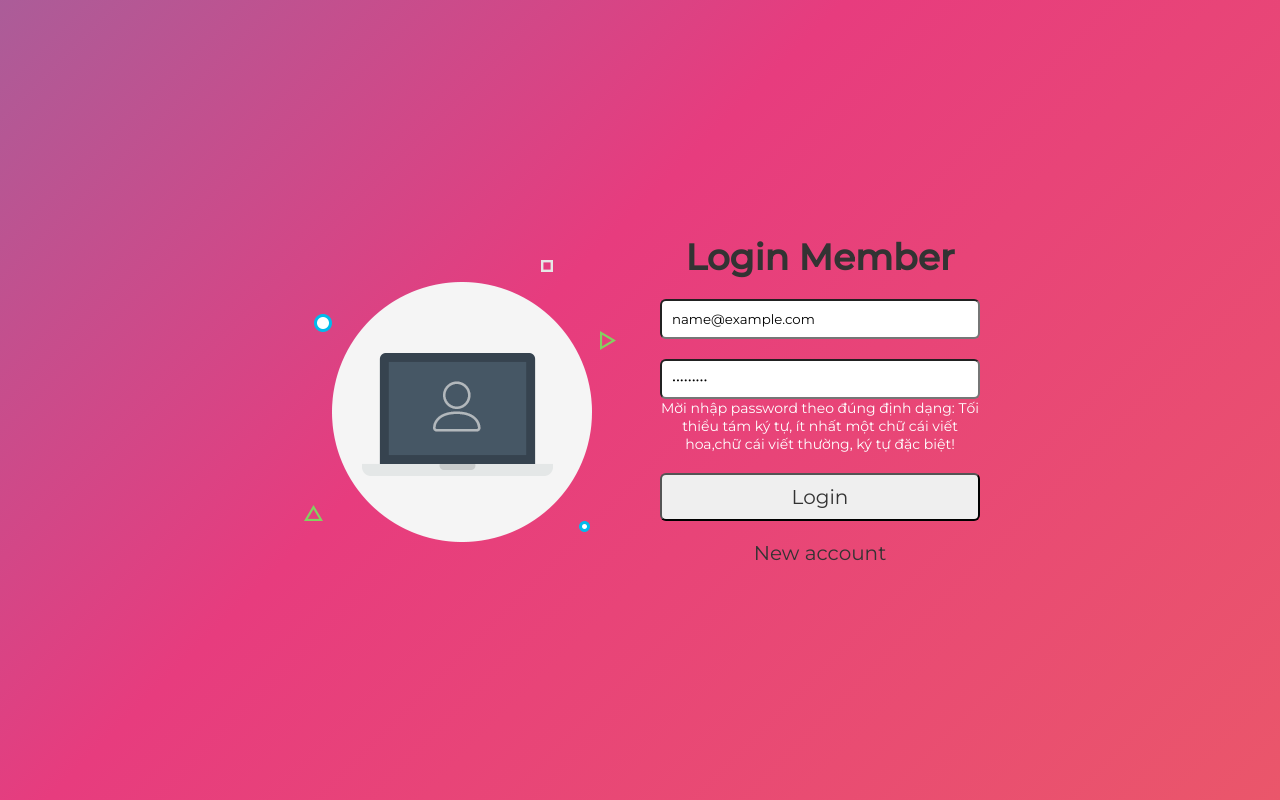
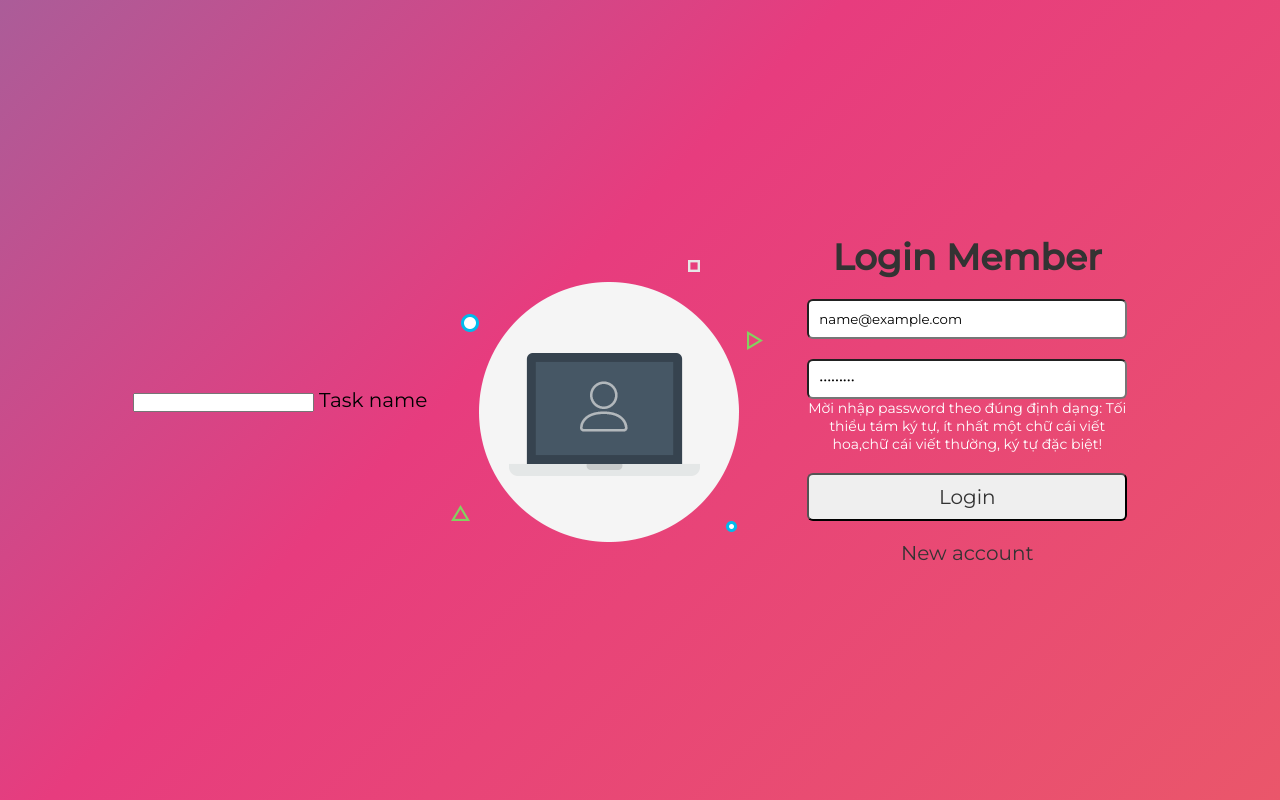
Before and after one commit to Son-Nguyen48/ML-Login-SignUp-Form-Tung-Mentor, a website: page index.html in a window 1280 px wide. Both pictures are taken after typing "name@example.com", "Sample123" into the empty fields and a click on the button "Login". Drawn offline with Linux system fonts and the light colour scheme.

Commit message:
change if statement

```diff
--- a/checkLogin.js
+++ b/checkLogin.js
@@ -3,6 +3,9 @@ const email = document.querySelector("input[type=email]");
 const btnLogin = document.querySelector(".login-button");
 
 const password = document.querySelector("input[type=password]");
+
+const label = document.querySelector("#input-task + label");
+console.log(label);
 
 btnLogin.onclick = function (e) {
   e.preventDefault();
@@ -10,8 +13,7 @@ btnLogin.onclick = function (e) {
   let regexPassword =
     /^(?=.*[a-z])(?=.*[A-Z])(?=.*\d)(?=.*[@$!%*?&])[A-Za-z\d@$!%*?&]{8,}$/g;
   //Check validate email enter
-  if (email.value.trim().match(regexEmail)) {
-  } else {
+  if (!email.value.trim().match(regexEmail)) {
     email.parentElement.lastElementChild.classList.add("error");
     email.parentElement.lastElementChild.textContent =
       "Mời nhập email theo đúng định dạng abc@abc.com";
--- a/index.html
+++ b/index.html
@@ -9,6 +9,10 @@
   </head>
   <body>
     <main>
+      <div class="add__task">
+        <input type="text" id="input-task" />
+        <label for="input-task">Task name</label>
+      </div>
       <div class="login-pic">
         <img src="./images/img-01.png" alt="" />
       </div>
```
